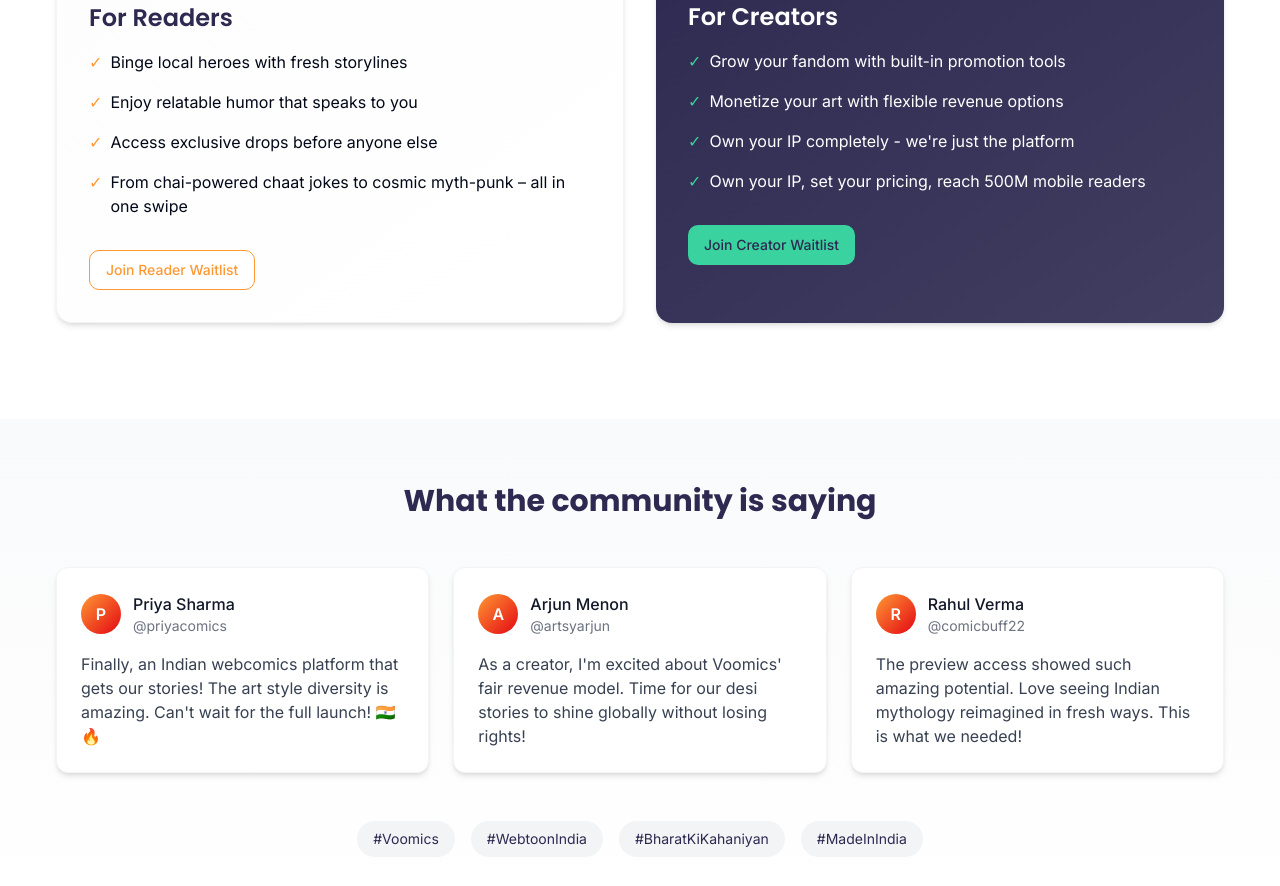
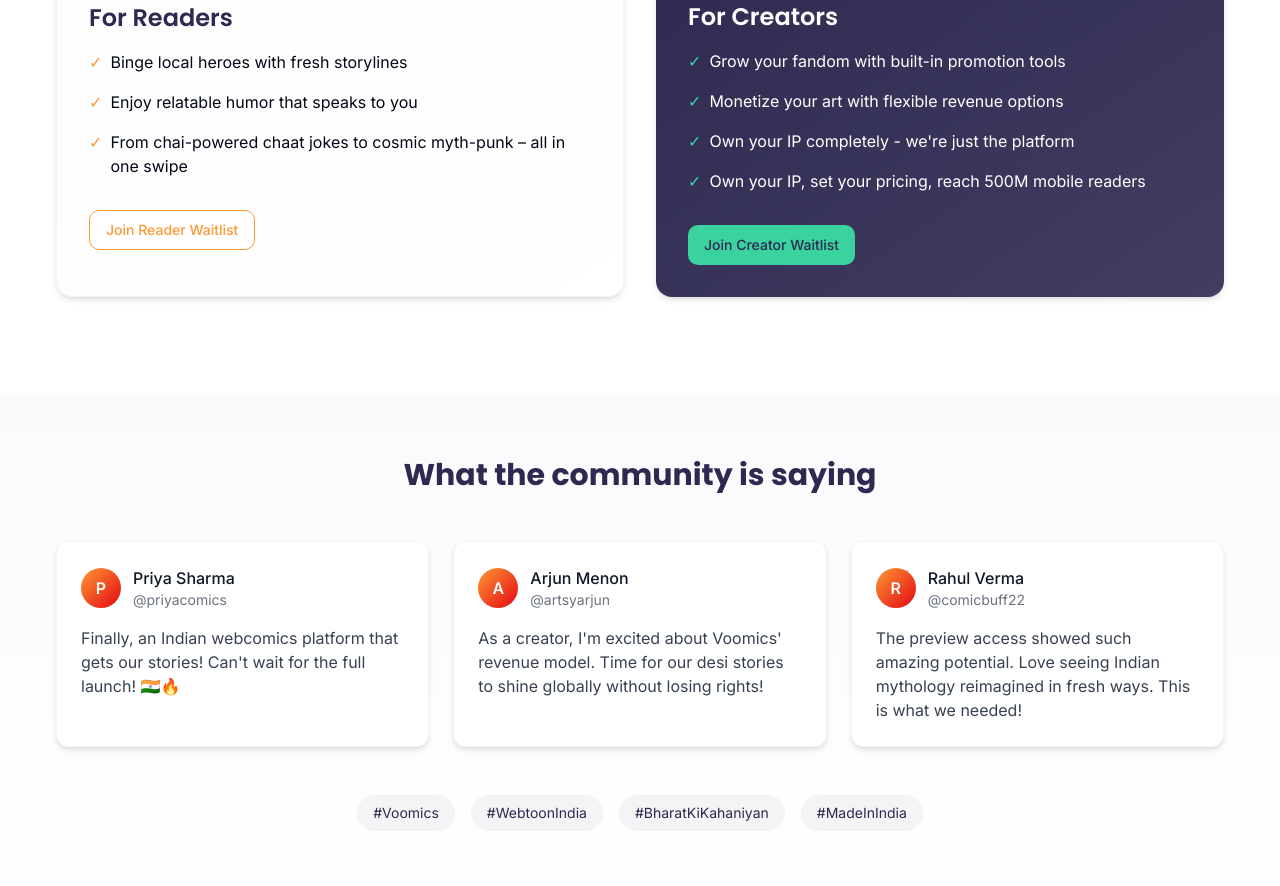
Before and after one commit to voomics/voomics-landing-page, a React (Vite) app: page / in a window 1280 px wide. Shown: the part 1540-2426 px from the top of the page. Built offline with nearby package versions, Linux system fonts and the light colour scheme.

Commit message:
Remove unnecessary text
Removed specific text from the AudienceSplit and SocialProof components.

```diff
--- a/src/components/AudienceSplit.tsx
+++ b/src/components/AudienceSplit.tsx
@@ -27,10 +27,6 @@ const AudienceSplit: React.FC = () => {
               <li className="flex items-start">
                 <span className="text-voomics-saffron mr-2">✓</span>
                 <span>Enjoy relatable humor that speaks to you</span>
-              </li>
-              <li className="flex items-start">
-                <span className="text-voomics-saffron mr-2">✓</span>
-                <span>Access exclusive drops before anyone else</span>
               </li>
               <li className="flex items-start">
                 <span className="text-voomics-saffron mr-2">✓</span>
--- a/src/components/SocialProof.tsx
+++ b/src/components/SocialProof.tsx
@@ -36,12 +36,12 @@ const TestimonialCard: React.FC<TestimonialProps> = ({ content, author, handle,
 const SocialProof: React.FC = () => {
   const testimonials = [
     {
-      content: "Finally, an Indian webcomics platform that gets our stories! The art style diversity is amazing. Can't wait for the full launch! 🇮🇳🔥",
+      content: "Finally, an Indian webcomics platform that gets our stories! Can't wait for the full launch! 🇮🇳🔥",
       author: "Priya Sharma",
       handle: "priyacomics"
     },
     {
-      content: "As a creator, I'm excited about Voomics' fair revenue model. Time for our desi stories to shine globally without losing rights!",
+      content: "As a creator, I'm excited about Voomics' revenue model. Time for our desi stories to shine globally without losing rights!",
       author: "Arjun Menon",
       handle: "artsyarjun"
     },
```
